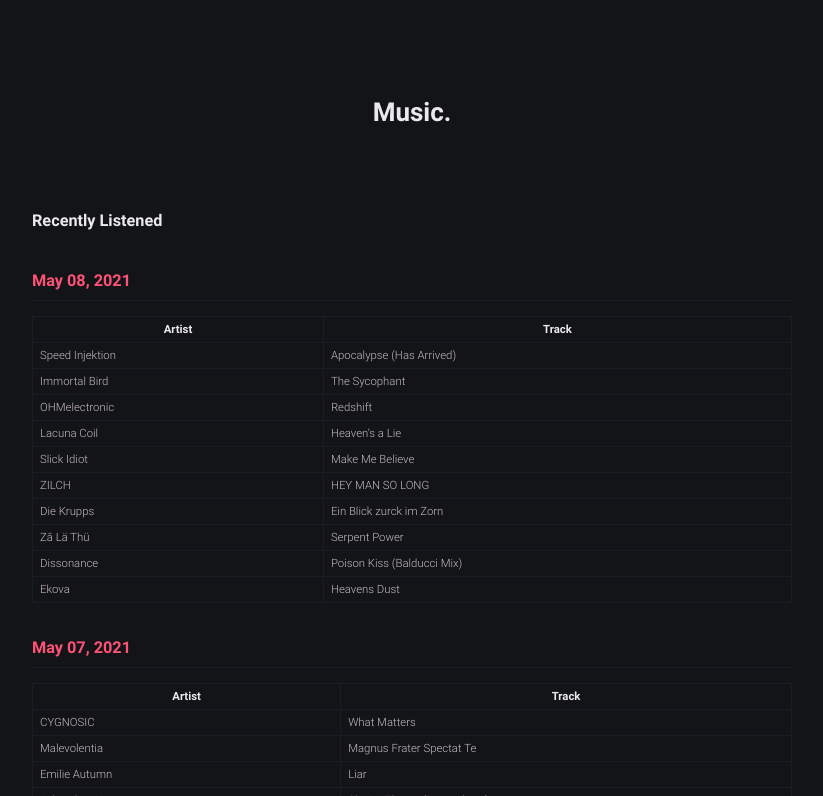
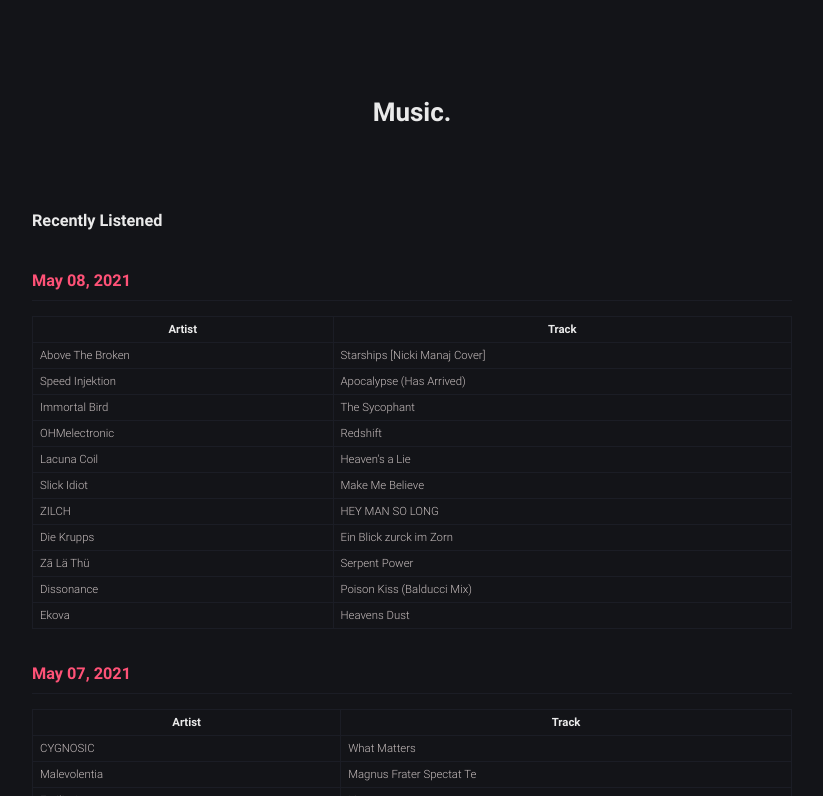
Before and after one commit to robert-marshall/xyz, a Jekyll site: the page built from music.md, in a window 1280 px wide and 900 px high, cut to the strip 104-900 px from the top of the window. Shown: the whole strip, without its empty margins (228-1051 px from the left). Built offline with Jekyll 4.4.1, drawn with Linux system fonts in a browser that asks for light colours.

```diff
--- a/music.md
+++ b/music.md
@@ -11,6 +11,7 @@
 
 | Artist | Track |
 |--------|-------|
+Above The Broken | Starships [Nicki Manaj Cover]
 Speed Injektion | Apocalypse (Has Arrived)
 Immortal Bird | The Sycophant
 OHMelectronic | Redshift
```
